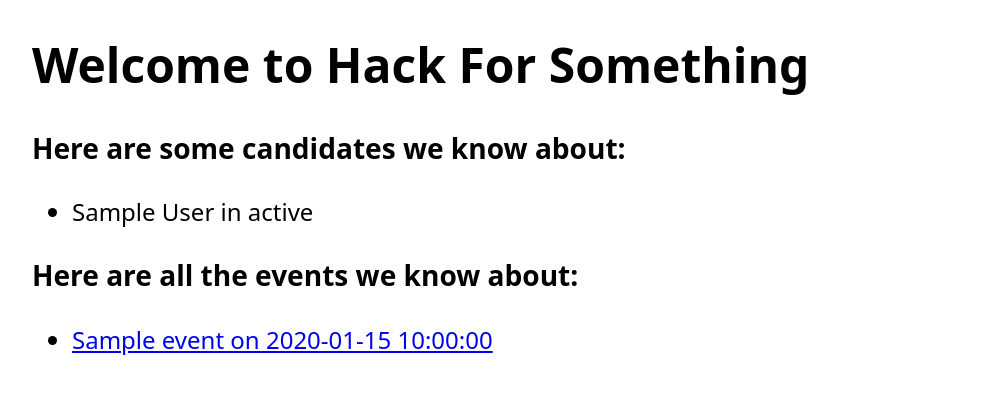
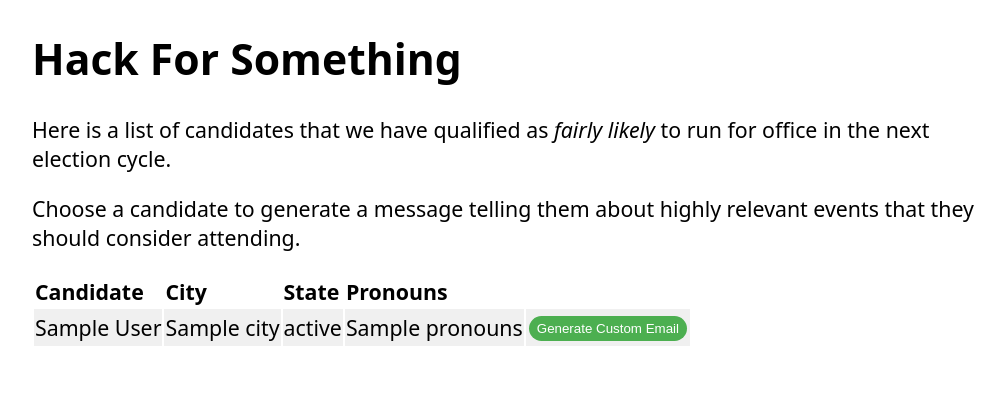
Before and after one commit to front-seat/hack-for-something, a Python web app: template server/templates/index.html in a window 1280 px wide. Shown: the top 394 px of the page, without its empty margins (128-1132 px from the left). Run offline with Jinja, Linux system fonts and the light colour scheme; the template is opened without the code that fills it: most values are stand-ins (such as "Sample title", 1, 10 or a date in 2020).

Commit message:
Basic web page thingy

```diff
--- a/server/templates/index.html
+++ b/server/templates/index.html
@@ -6,7 +6,7 @@
       body {
         font-family: ui-sans-serif, system-ui, sans-serif, "Apple Color Emoji",
           "Segoe UI Emoji", "Segoe UI Symbol", "Noto Color Emoji";
-        font-size: 18pt;
+        font-size: 16pt;
         margin: 0;
         padding: 0;
       }
@@ -15,29 +15,66 @@
         max-width: 960px;
         margin: 0 auto;
       }
+
+      th {
+        text-align: left;
+      }
+
+      tr:nth-child(even) {
+        background-color: #f0f0f0;
+      }
+
+      button {
+        background-color: #4caf50;
+        border: none;
+        color: white;
+        padding: 5px 8px;
+        text-align: center;
+        text-decoration: none;
+        display: inline-block;
+        margin: 4px 2px;
+        cursor: pointer;
+        border-radius: 16px;
+      }
+
+      button:hover {
+        background-color: #45a049;
+      }
     </style>
   </head>
   <body>
     <div class="container">
-      <h1>Welcome to Hack For Something</h1>
+      <h1>Hack For Something</h1>
 
-      <h3>Here are some candidates we know about:</h3>
-      <ul>
-        {% for hot_lead in hot_leads[:25] %}
-        <li>{{ hot_lead.full_name }} in {{ hot_lead.state }}</li>
+      <p>
+        Here is a list of candidates that we have qualified as
+        <i>fairly likely</i> to run for office in the next election cycle.
+      </p>
+      <p>
+        Choose a candidate to generate a message telling them about highly
+        relevant events that they should consider attending.
+      </p>
+
+      <table>
+        <tr>
+          <th>Candidate</th>
+          <th>City</th>
+          <th>State</th>
+          <th>Pronouns</th>
+          <th>&nbsp;</th>
+        </tr>
+        {% for hot_lead in hot_leads %}
+        <tr>
+          <td>{{ hot_lead.full_name }}</td>
+          <td>{{ hot_lead.city }}</td>
+          <td>{{ hot_lead.state }}</td>
+          <td>{{ hot_lead.pronouns }}</td>
+          <td>
+            <button>Generate Custom Email</button>
+          </td>
+        </tr>
         {% endfor %}
-      </ul>
-
-      <h3>Here are all the events we know about:</h3>
-      <ul>
-        {% for event in events %}
-        <li>
-          <a href="{{ event.browser_url }}" target="_blank"
-            >{{ event.title }} on {{ event.start_date }}</a
-          >
-        </li>
-        {% endfor %}
-      </ul>
+      </table>
     </div>
   </body>
 </html>
```
Also changed, not shown: models/hot_leads.py (+4 -3 lines).
